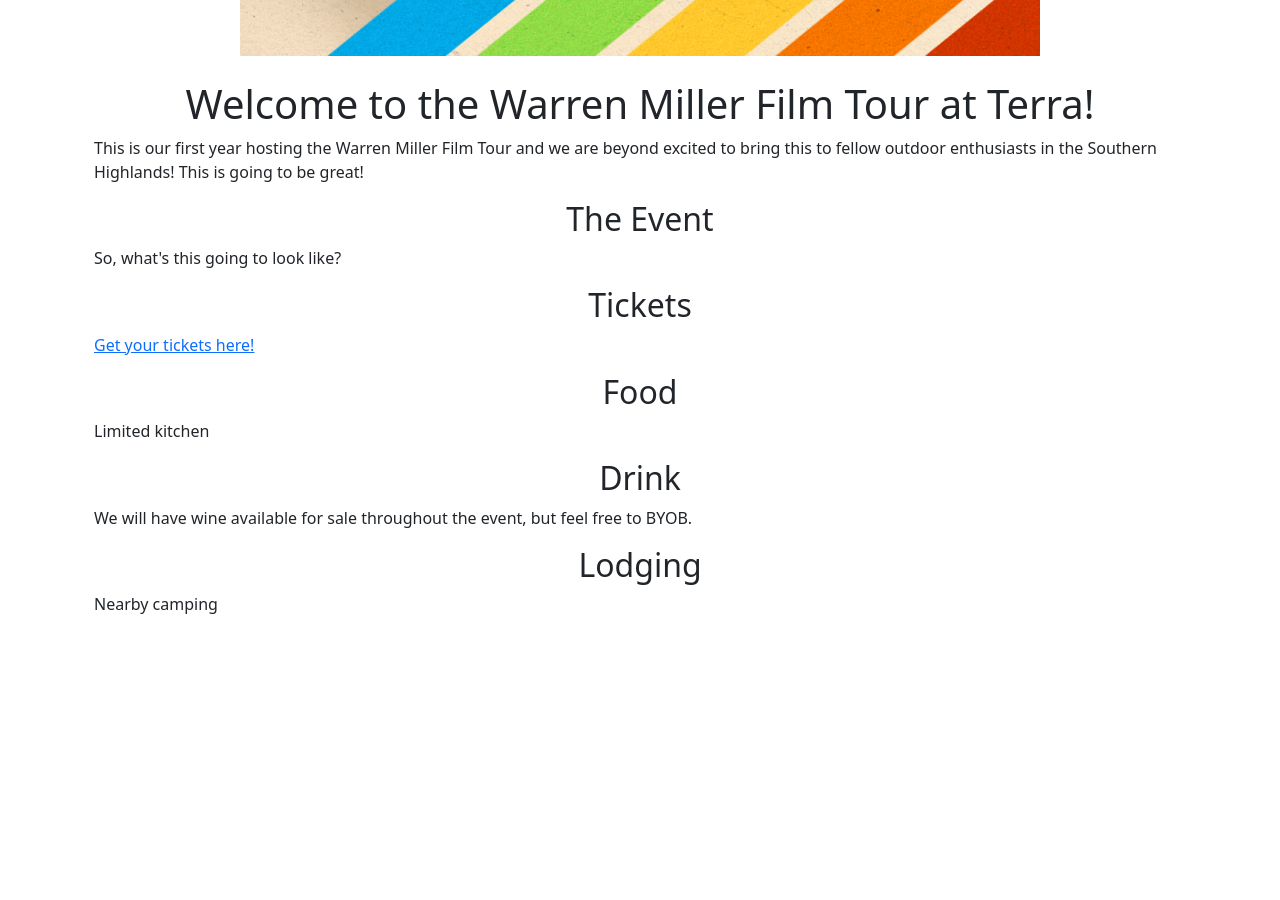
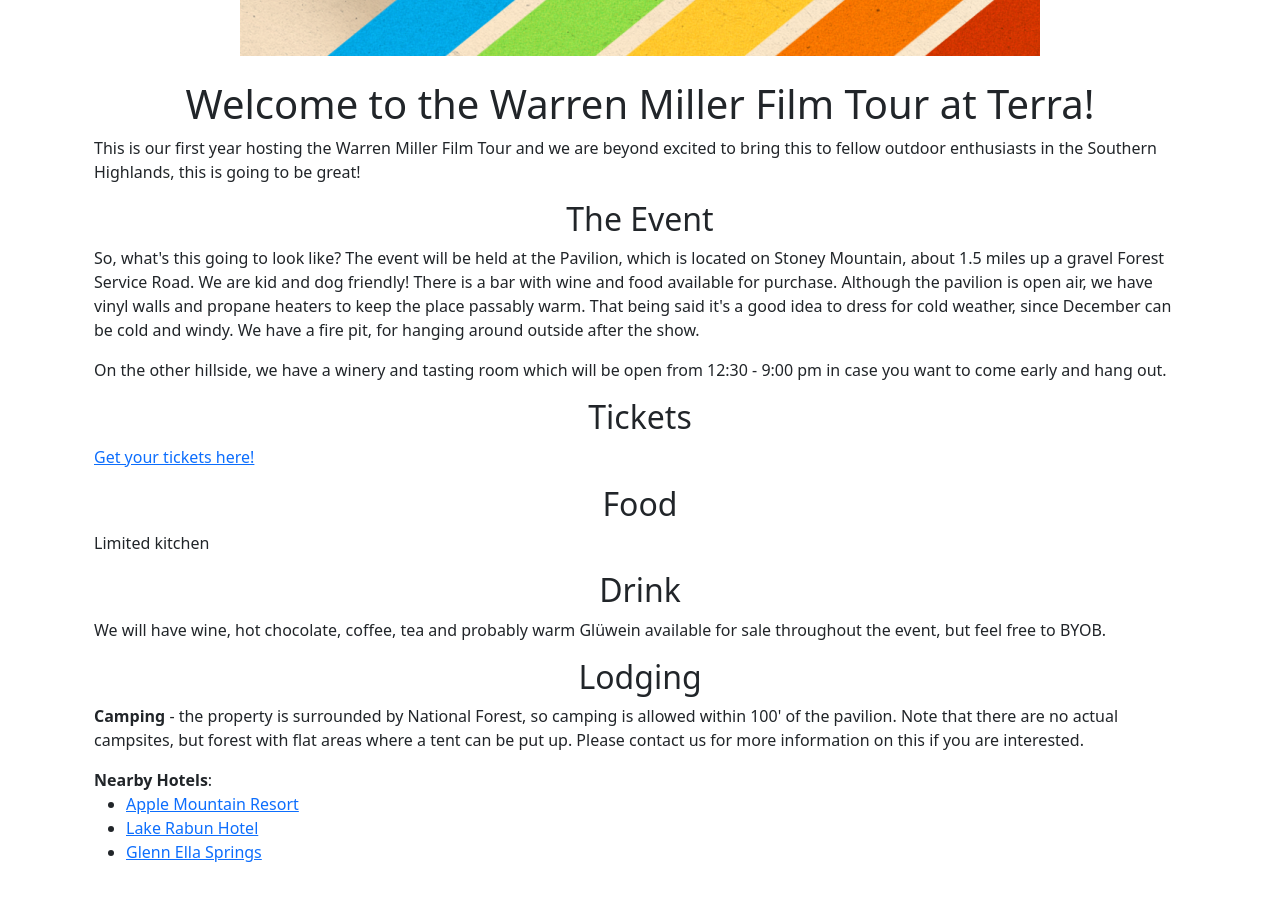
Before and after one commit to tors10e/terra, a React (Create React App) app: page /events/warren-miller in a window 1280 px wide. Shown: the part 800-1700 px from the top of the page. Before the commit the page ends 1504 px from the top, so only its background shows below. Built offline with nearby package versions, Linux system fonts and the light colour scheme.

Commit message:
Added information to the warren miller page

```diff
--- a/src/events/warren-miller/warren_miller_intro.js
+++ b/src/events/warren-miller/warren_miller_intro.js
@@ -5,12 +5,16 @@ const WarrenMillerIntro = () => {
     <div className="topic">
         <h1 className="cover-heading">Welcome to the Warren Miller Film Tour at Terra!</h1>
         <p> This is our first year hosting the Warren Miller Film Tour and we are beyond excited to bring this to
-        fellow outdoor enthusiasts in the  Southern Highlands! This is going to be great!
+        fellow outdoor enthusiasts in the  Southern Highlands, this is going to be great!
         </p>
 
         <h2 className="cover-heading">The Event</h2>
-        <p>So, what's this going to look like?</p>
-
+        <p>So, what's this going to look like? The event will be held at the Pavilion, which is located on Stoney Mountain, about  1.5 miles up a gravel Forest Service
+        Road. We are kid and dog friendly! There is a bar with wine and food available for purchase. Although the pavilion is open air, we have vinyl walls and propane heaters to keep the place
+        passably warm. That being said it's a good idea to dress for cold weather, since December can be cold and windy. We have a fire pit, for hanging around outside
+        after the show. </p>
+        <p>On the other hillside, we have a winery and tasting room which will be open from 12:30 - 9:00 pm in case you want to come early and hang out.
+        </p>
         <h2 className="cover-heading">Tickets</h2>
         <p><a href="https://checkout.square.site/buy/QKSLLJ2AGXVEACNXLEGDXMNI" target="_blank">Get your tickets here!</a></p>
 
@@ -18,10 +22,20 @@ const WarrenMillerIntro = () => {
         <p>Limited kitchen</p>
 
         <h2 className="cover-heading">Drink</h2>
-        <p>We will have wine available for sale throughout the event, but feel free to BYOB.</p>
+        <p>We will have wine, hot chocolate, coffee, tea  and probably warm Glüwein available for sale throughout the event, but feel free to BYOB.</p>
 
         <h2 className="cover-heading">Lodging</h2>
-        <p>Nearby camping</p>
+        <p><b>Camping</b> - the property is surrounded by National Forest, so camping is allowed within 100' of the pavilion.
+        Note that there are no actual campsites, but forest with flat areas where a tent can be put up. Please contact
+        us for more information on this if you are interested.</p>
+
+        <p><b>Nearby Hotels</b>:
+            <ul>
+                <li><a target="_blank" href="https://www.ihg.com/holidayinnclubvacations/hotels/us/en/clarkesville/toccv/hoteldetail">Apple Mountain Resort</a></li>
+                <li><a target="_blank" href="https://www.lakerabunhotel.com/">Lake Rabun Hotel</a></li>
+                <li><a target="_blank" href="https://glenella.com/">Glenn Ella Springs</a></li>
+            </ul>
+        </p>
     </div>
     );
 };
```
